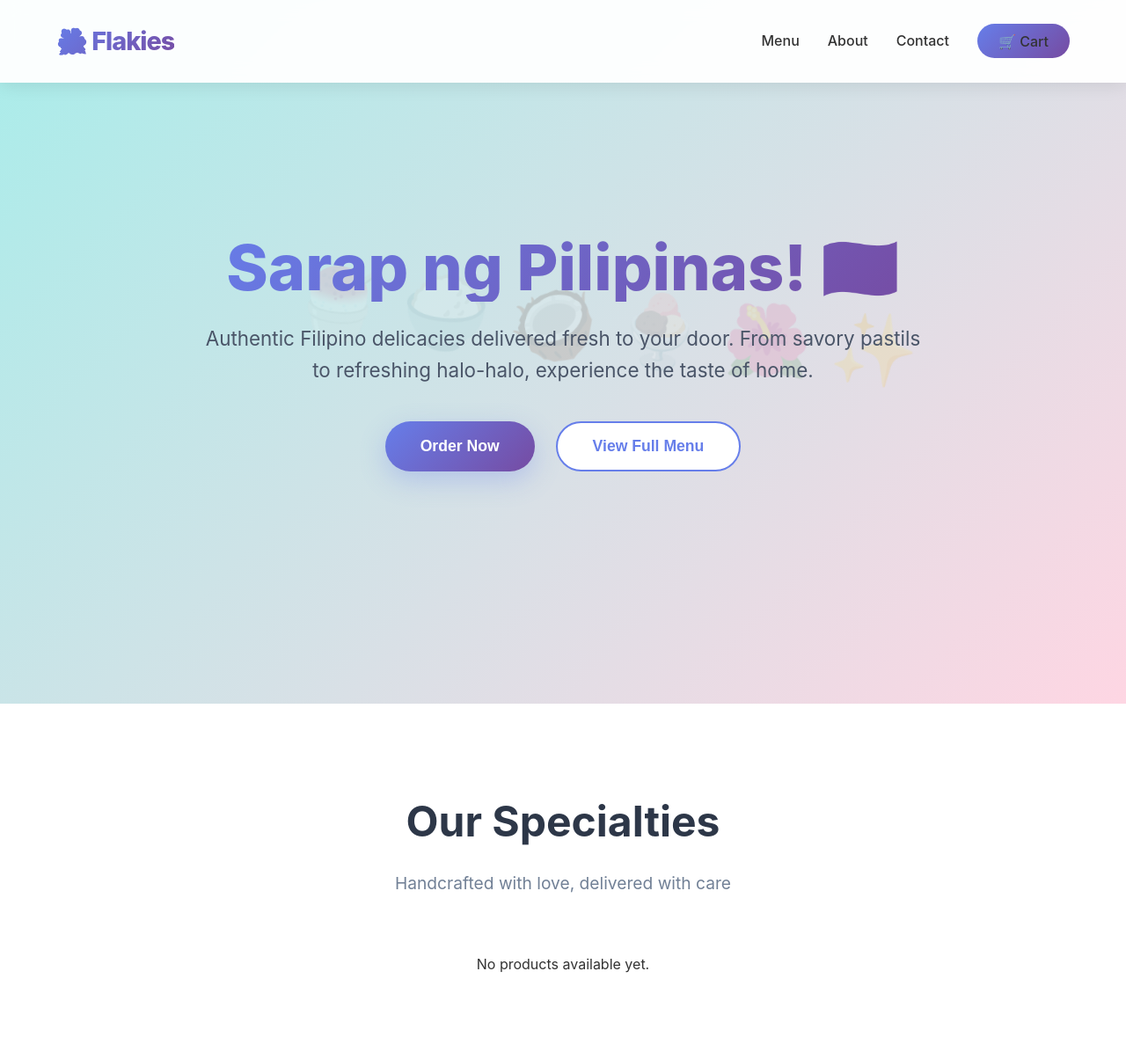
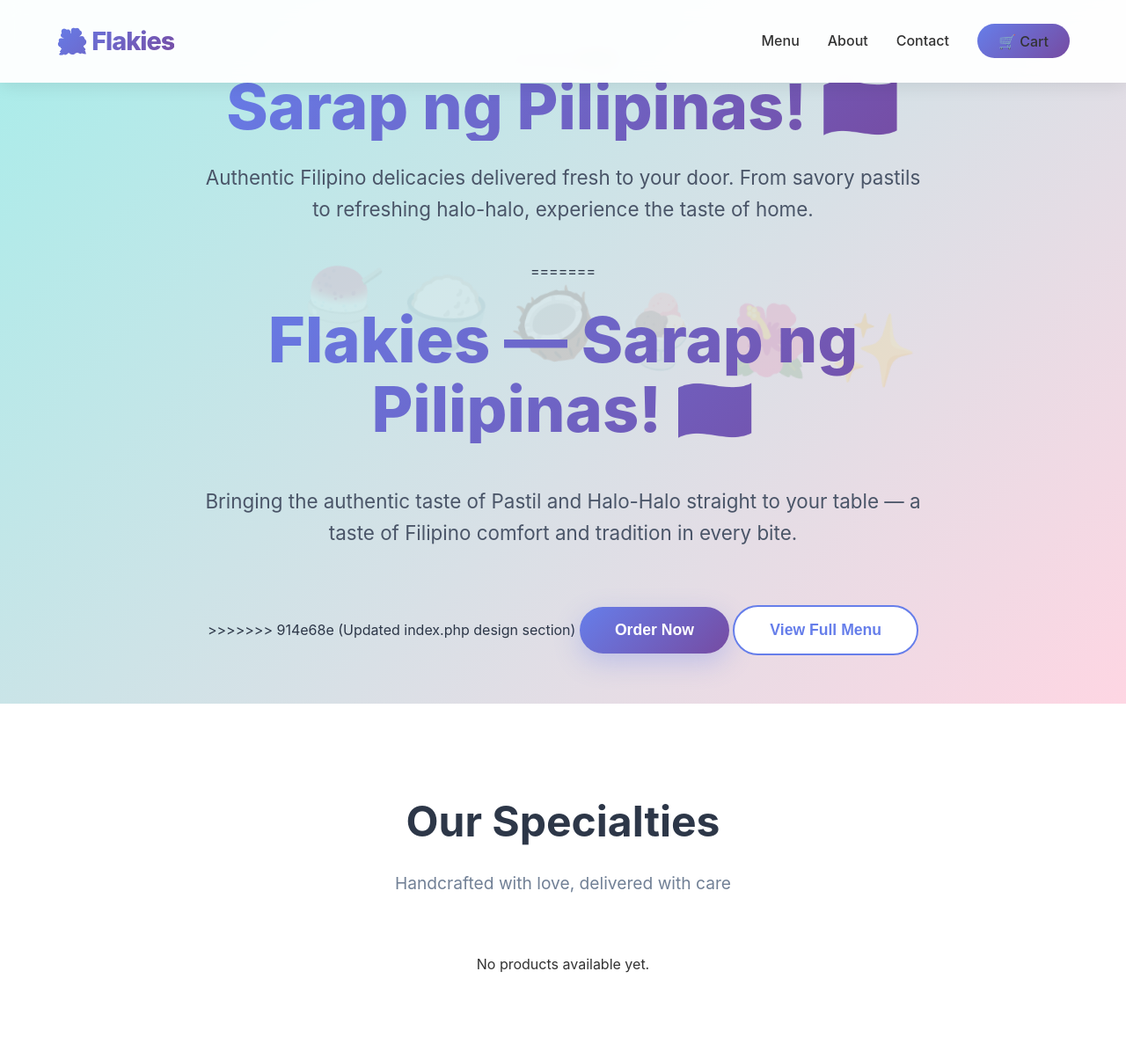
Before and after one commit to unkhown099/Flakies, a PHP site: page / in a window 1280 px wide. Shown: the top 1204 px of the page at 88% size. Run offline with PHP 8.4, Linux system fonts and the light colour scheme; data that the repository does not hold is empty.

Commit message:
Updated index.php design section

```diff
--- a/index.php
+++ b/index.php
@@ -367,9 +367,15 @@ $result = $conn->query($sql);
 
     <section class="hero">
         <div class="hero-content">
+<<<<<<< HEAD
             <h1>Sarap ng Pilipinas! 🇵🇭</h1>
             <p>Authentic Filipino delicacies delivered fresh to your door. From savory pastils to refreshing halo-halo, experience the taste of home.</p>
             <div class="cta-buttons">
+=======
+            <h1><span>Flakies</span> — Sarap ng Pilipinas! 🇵🇭</h1>
+            <p>Bringing the authentic taste of Pastil and Halo-Halo straight to your table — a taste of Filipino comfort and tradition in every bite.</p>
+            <div class="hero-buttons">
+>>>>>>> 914e68e (Updated index.php design section)
                 <button class="btn btn-primary">Order Now</button>
                 <button class="btn btn-secondary">View Full Menu</button>
             </div>
```
